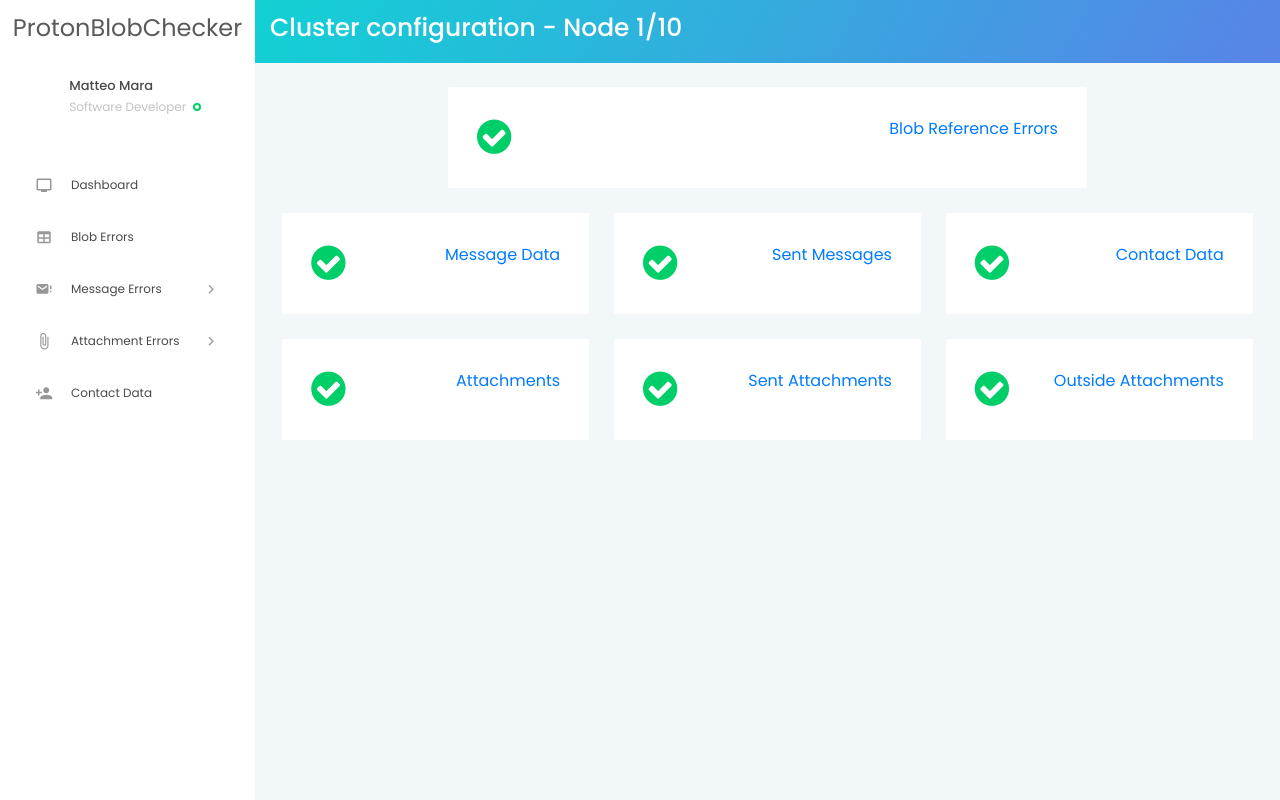
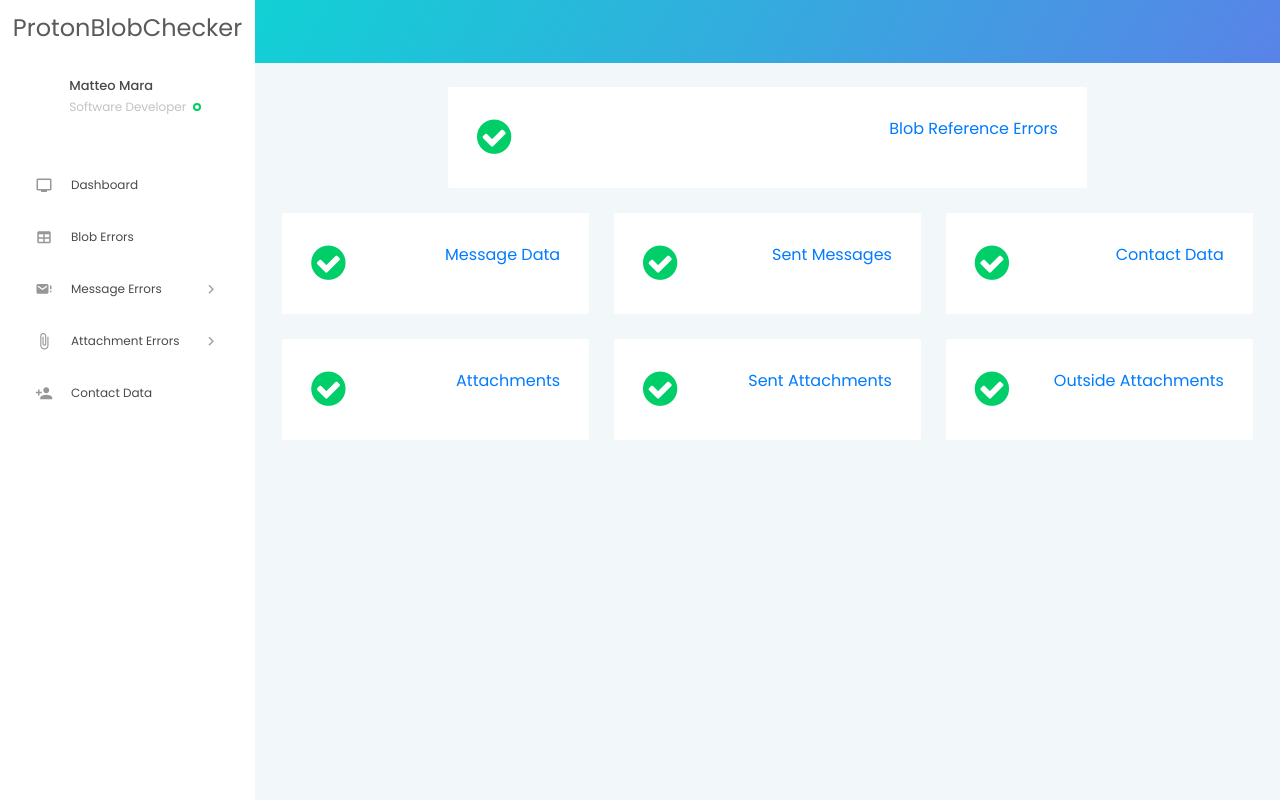
Before and after one commit to MatteoMara/proton-test, a PHP site: page / in a window 1280 px wide. Run offline with PHP 8.4, Linux system fonts and the light colour scheme; data that the repository does not hold is empty; some libraries are stand-ins or nearby versions.

Commit message:
Single node configuration.

```diff
--- a/settings.php
+++ b/settings.php
@@ -4,7 +4,7 @@ $username = "phpUser";
 $password = "password";
 $dbname = "ProtonMailGlobal";
 
-$totalNodes = 10;
+$totalNodes = 1;
 $actualNode = 1;
 
 ?>
```
